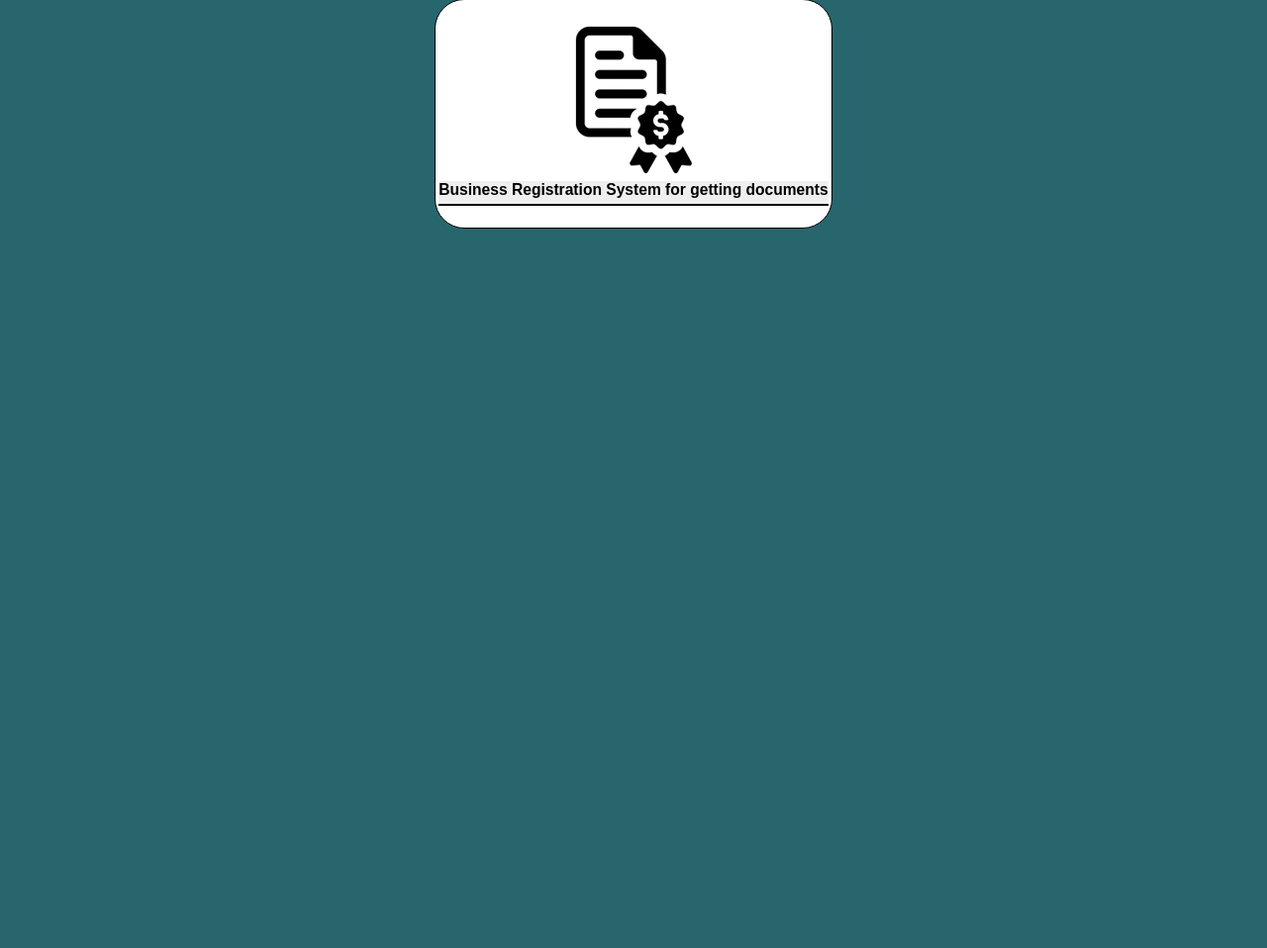
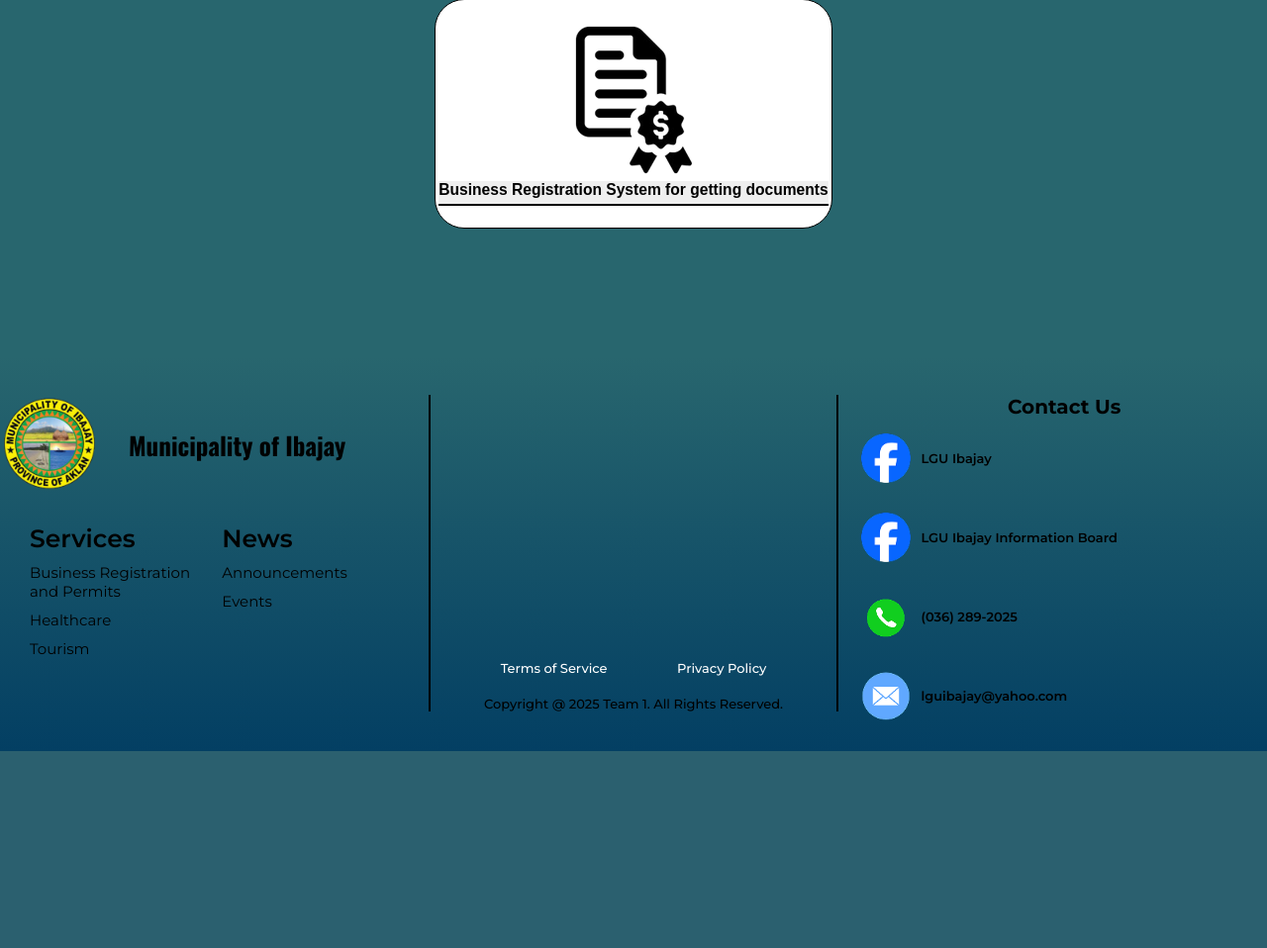
Before and after one commit to BuwieSit/Municipality_of_Ibajay_Website, a PHP site: page /Services_page/permits.html in a window 1280 px wide. Shown: the part 2472-3430 px from the top of the page at 99% size. After the commit the page ends 3231 px from the top, so only its background shows below. Run offline with PHP 8.4, Linux system fonts and the light colour scheme.

Commit message:
footer and some page changes

```diff
--- a/News_page/newsStyle.css
+++ b/News_page/newsStyle.css
@@ -260,13 +260,8 @@ content: "";
 
 .sub-news{
     display: flex;
-<<<<<<< HEAD
-    justify-content: space-around;
-    margin: 10px;
-=======
     justify-content: flex-start;
     margin: 10px 20px 10px 130px;
->>>>>>> 9c14190b604201017a1c7ee9cf49c4a9255491a7
     padding-top: 20px;
     gap: 1px;
     align-items: center;
--- a/Services_page/permits.html
+++ b/Services_page/permits.html
@@ -6,6 +6,7 @@
     <link rel="icon" href="../z-resources/ibajay_logo.png">
     <link rel="stylesheet" href="../global.css">
     <link rel="stylesheet" href="permitsStyle.css">
+    <link rel="stylesheet" href="../footerGlobal.css">
     <title>Municipality Of Ibajay</title>
 </head>
 <body>
@@ -113,7 +114,6 @@
   </div>
 </div>
 
-<!-- Script and POPUP stays at the bottom of the page -->
       <div class="trans-popup" id="popup">
           <div class="exit-btn">
           <button type="button" class="exit"  onclick="closePopup()"></button>
@@ -143,6 +143,56 @@
           </div>
         </div>
 
+
+
+    <footer>
+        <div class="footer-column">
+          <section class="logo-text">
+            <img src="../z-resources/ibajay_logo.png" />
+            <h1 id="footerTitle">Municipality of Ibajay</h1>
+          </section>
+          <section class="tab-list">
+
+            <ul>
+                <p class="list-title">Services</p>
+                <li><a href="./Services_page/permits.html">Business Registration and Permits</a></li>
+                <li><a href="./Services_page/healthcare.html">Healthcare</a></li>
+                <li>Tourism</li>
+
+            </ul>
+
+            <ul>
+                <p class="list-title">News</p>
+                <li><a href="./News_page/announcement.html">Announcements</a></li>
+                <li><a href="./News_page/news.html">Events</a></li>
+            </ul>
+          </section>
+        </div>
+        <div class="footer-column">
+            <div class="terms-wrapper">
+              <a><p>Terms of Service</p></a>
+              <a><p>Privacy Policy</p></a>
+            </div>
+            <p id="copyright">Copyright @ 2025 Team 1. All Rights Reserved.</p>
+        </div>
+        <div class="footer-column">
+            <p id="contact-title">Contact Us</p>
+              <div class="contact-list">
+                <section class="contact-sections">
+                  <img src="../z-resources/facebook.png"><a class="contact-text" href="https://www.facebook.com/profile.php?id=100077757488639" target="_blank">LGU Ibajay</a>
+                </section>
+                <section class="contact-sections">
+                    <img src="../z-resources/facebook.png"><a class="contact-text" href="https://www.facebook.com/LGUIbajayInfoBoard" target="_blank">LGU Ibajay Information Board</a>
+                </section>
+                <section class="contact-sections">
+                    <img src="../z-resources/contact.png"><p class="contact-text" id="cont-number">(036) 289-2025</p>
+                </section>
+                <section class="contact-sections">
+                    <img src="../z-resources/email.png"><p class="contact-text">lguibajay@yahoo.com</p>
+                </section>
+              </div>
+        </div>
+    </footer>
     <!-- Script and POPUP stays at the bottom of the page -->
 
     <div class="acc-popup">
--- a/Services_page/permitsStyle.css
+++ b/Services_page/permitsStyle.css
@@ -1,5 +1,4 @@
  body {
-    height: 500vh;
     background: #28666E;
 }
 
--- a/footerGlobal.css
+++ b/footerGlobal.css
@@ -1,7 +1,8 @@
 @import url('./global.css');
 
 footer {
-    background-image: linear-gradient(var(--blueGreen), var(--darkBlue));
+    margin-top: 10%;
+    background-image: linear-gradient(rgba(40, 102, 110, 0), var(--darkBlue));
     border: none;
     width: 100%;
     height: 400px;
@@ -74,7 +75,7 @@ footer {
 }
 .list-title {
     font-size: 25px;
-    font-weight: 700;
+    font-weight: 600;
 }
 .terms-wrapper {
     width: 100%;
@@ -120,13 +121,21 @@ footer {
     aspect-ratio: 1;
     object-fit: cover;
 }
+#contact-title {
+    font-family: var(--subtitle-font);
+    font-weight: 700;
+    font-size: 20px;
+    text-align: center;
+}
 .contact-text {
     font-family: var(--subtitle-font);
     font-weight: 600;
     font-size: 13px;
     text-indent: 10px;
     color: black;
+    cursor: pointer;
 }
 .contact-text:hover {
     text-decoration: underline;
+    color: white;
 }
--- a/global.css
+++ b/global.css
@@ -431,9 +431,7 @@ footer {
     justify-content: center;
     align-items: center;
 }
-.signIn-wrapper {
 
-}
 .signUp-wrapper {
     transform: translateX(100%);
 }
@@ -444,3 +442,26 @@ footer {
     border-bottom-right-radius: 25px;
     cursor: pointer;
 }
+
+.toast {
+    width: 100px;
+    aspect-ratio: 16/5;
+    background-color: rgba(0, 0, 0, 0.8);
+    position: fixed;
+    top: 80%;
+    left: 50%;
+    transform: translate(-50%, -50%);
+    padding: 10px;
+    display: flex;
+    align-items: center;
+    justify-content: center;
+    transition: all 0.3s ease;
+    opacity: 0;
+
+}
+#toastText {
+    font-family: var(--subtitle-font);
+    font-weight: 400;
+    font-size: 1rem;
+    color: white;
+}
--- a/globalScript.js
+++ b/globalScript.js
@@ -47,4 +47,36 @@ window.addEventListener('DOMContentLoaded', () => {
 
     });
 
+
+    const number = document.getElementById('cont-number');
+
+    number.addEventListener('click', () => {
+        const textToCopy = number.textContent;
+
+        navigator.clipboard.writeText(textToCopy).then(() => {
+
+            const div = document.createElement('div');
+            const p = document.createElement('p');
+
+            div.classList.add('toast');
+            p.id = 'toastText';
+            p.textContent = 'Copied text';
+
+            div.appendChild(p);
+            document.body.appendChild(div);
+
+            div.style.opacity = '1';
+
+            setTimeout(() => {
+                div.style.opacity = '0';
+                setTimeout(() => {
+                    div.remove();
+                }, 500);
+            }, 3000);
+        }).catch(err => {
+            alert("Failed to copy text: " + err);
+        });
+    });
+
+
 });
```
Also changed, not shown: About_page/about.html (+51 -1 lines), News_page/announcement.html (+47 -47 lines), News_page/news.html (+47 -47 lines), index.html (+4 -6 lines).
